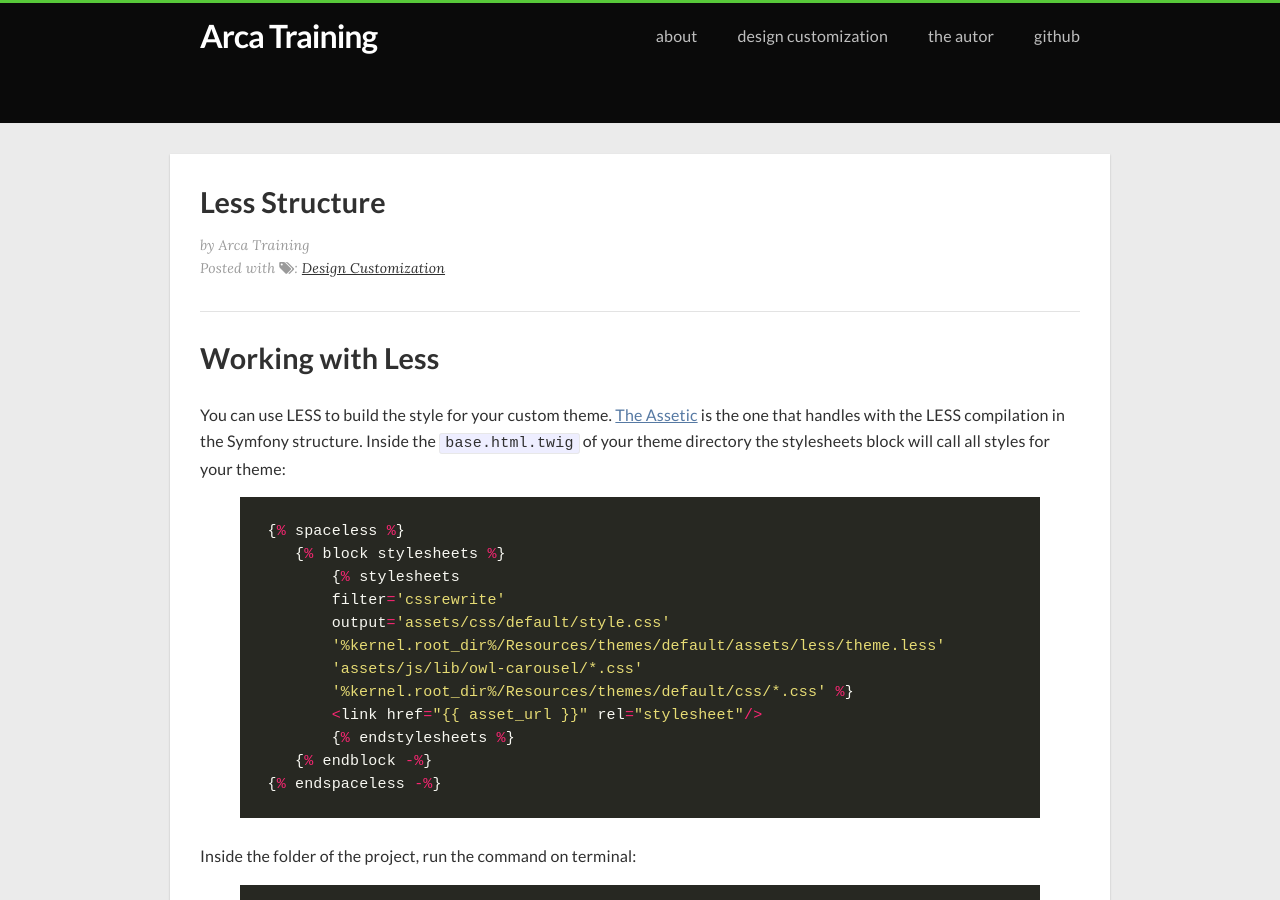
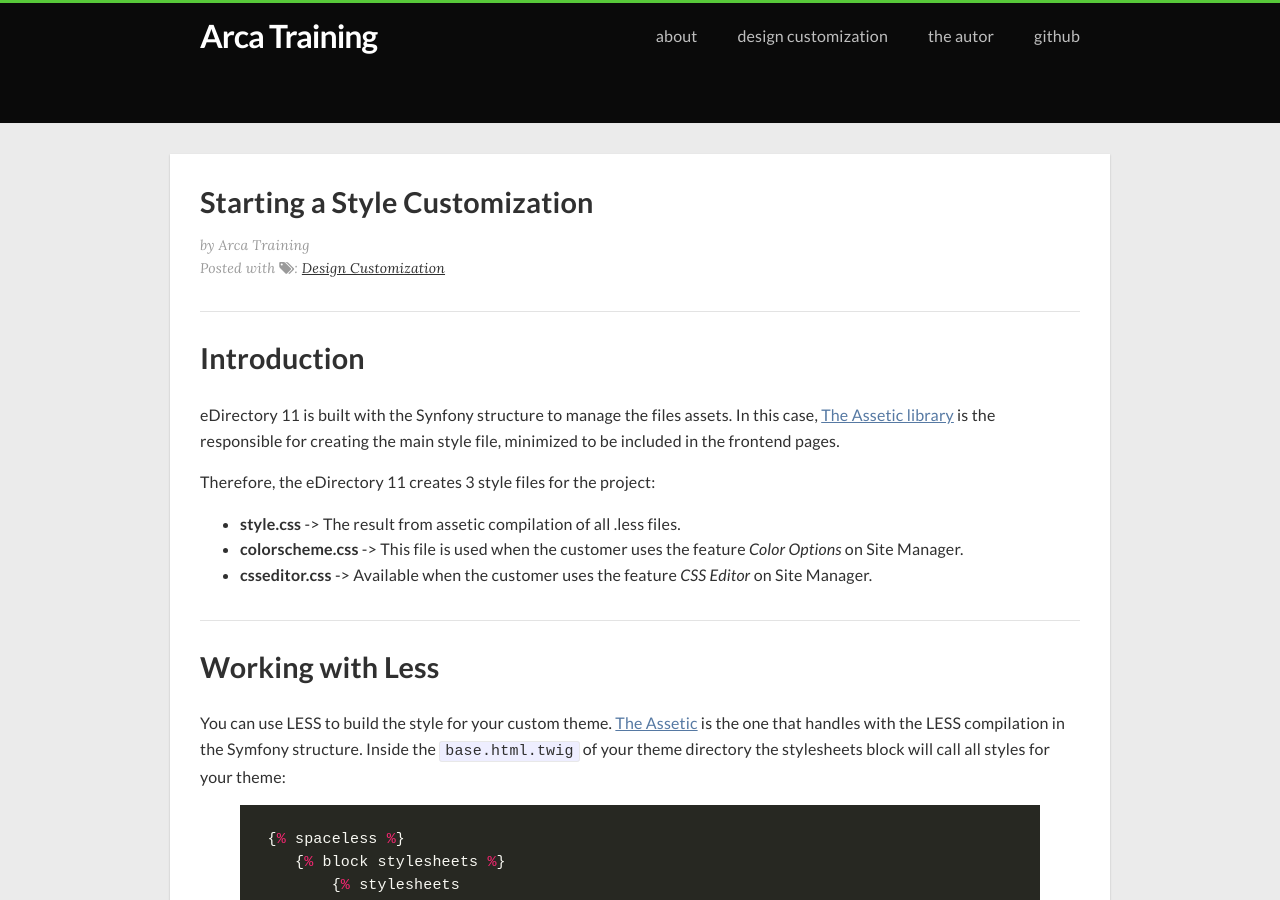
Before and after one commit to ArcaSolutions/arcatraining.github.io, a Jekyll site: the page built from _posts/2015-12-14-less-structure.markdown, in a window 1280 px wide and 900 px high. Built offline with Jekyll 4.4.1, drawn with Linux system fonts in a browser that asks for light colours; nearby versions of some CDN libraries; some of the changed text lies outside the part shown.

Commit message:
Improves post

```diff
--- a/_posts/2015-12-14-less-structure.markdown
+++ b/_posts/2015-12-14-less-structure.markdown
@@ -1,11 +1,22 @@
 ---
 layout: post
-title:  "Less Structure"
+title:  "Starting a Style Customization"
 date:   2015-11-26 03:00:08
 categories: custom
 tags: [edirectory, custom-design]
 ---
 
+
+---
+
+## Introduction
+
+eDirectory 11 is built with the Synfony structure to manage the files assets. In this case, [The Assetic library](http://symfony.com/doc/current/cookbook/assetic/index.html) is the responsible for creating the main style file, minimized to be included in the frontend pages.
+
+Therefore, the eDirectory 11 creates 3 style files for the project:
+* **style.css** -> The result from assetic compilation of all .less files.
+* **colorscheme.css** -> This file is used when the customer uses the feature *Color Options* on Site Manager.
+* **csseditor.css** -> Available when the customer uses the feature *CSS Editor* on Site Manager.
 
 ---
 
@@ -41,7 +52,9 @@ This command will be waiting for any changes in the less files in the assets fol
 
 Any css file inside the path `app/Resources/themes/default/css/` will be added to the minimized file `style.css`
 
-### Less Structure
+---
+
+## Less Structure
 The .less files are based on [Bootstrap Framework v3.3.4](https://github.com/twbs/bootstrap/releases/tag/v3.3.4) and only the main file is called by ASSETIC: `theme.less` (this file is the substitute for bootstrap.less) contains all @import including variables, mixins, plugins and resets.
 
 Start by setting the characteristics of the layout in `variables.less`.
@@ -98,3 +111,13 @@ Default eDirectory v11 Instalation:
 // Orders page
 
 {% endhighlight %}
+
+---
+
+## Literature
+
+[How to Use Assetic for Asset Management](http://symfony.com/doc/current/cookbook/assetic/asset_management.html)
+
+[Assetic Guthub](https://github.com/kriswallsmith/assetic)
+
+[Getting started with Less](http://lesscss.org/)
```
